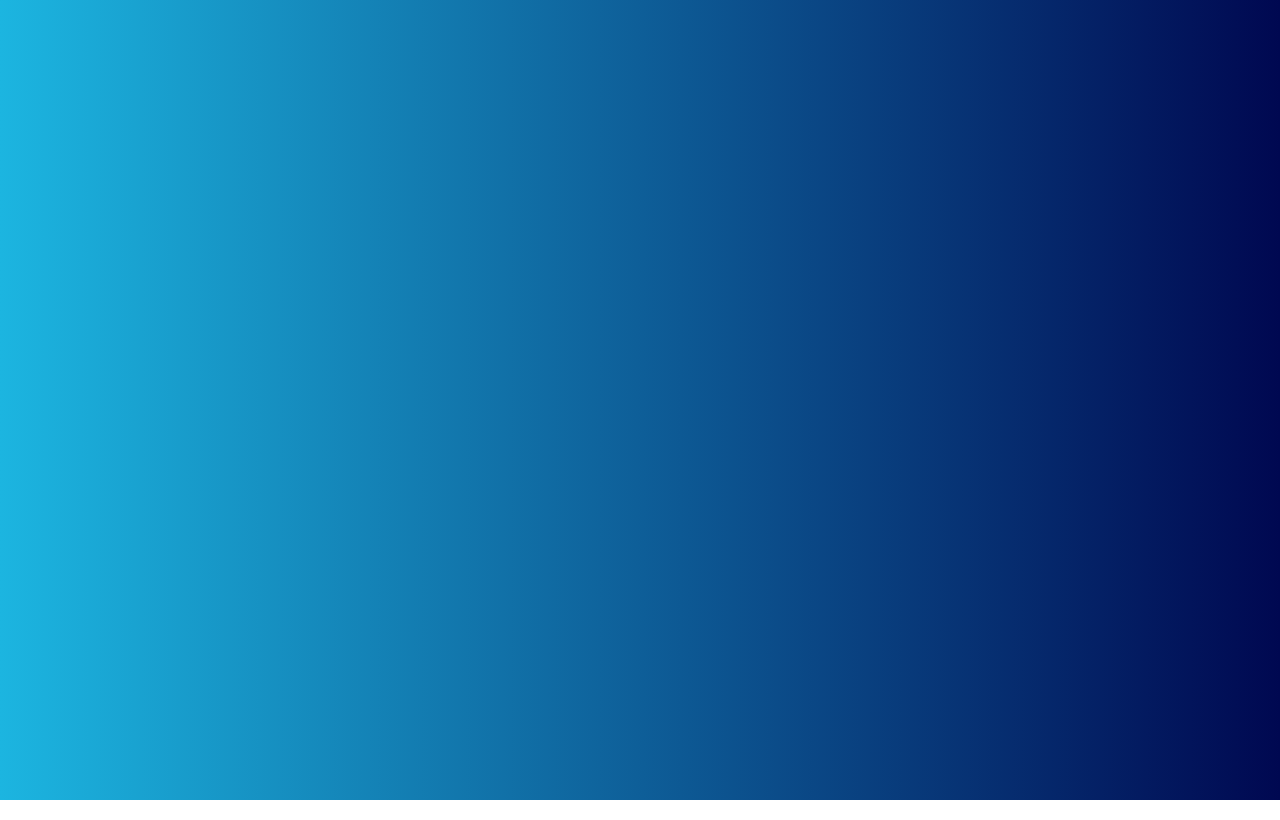
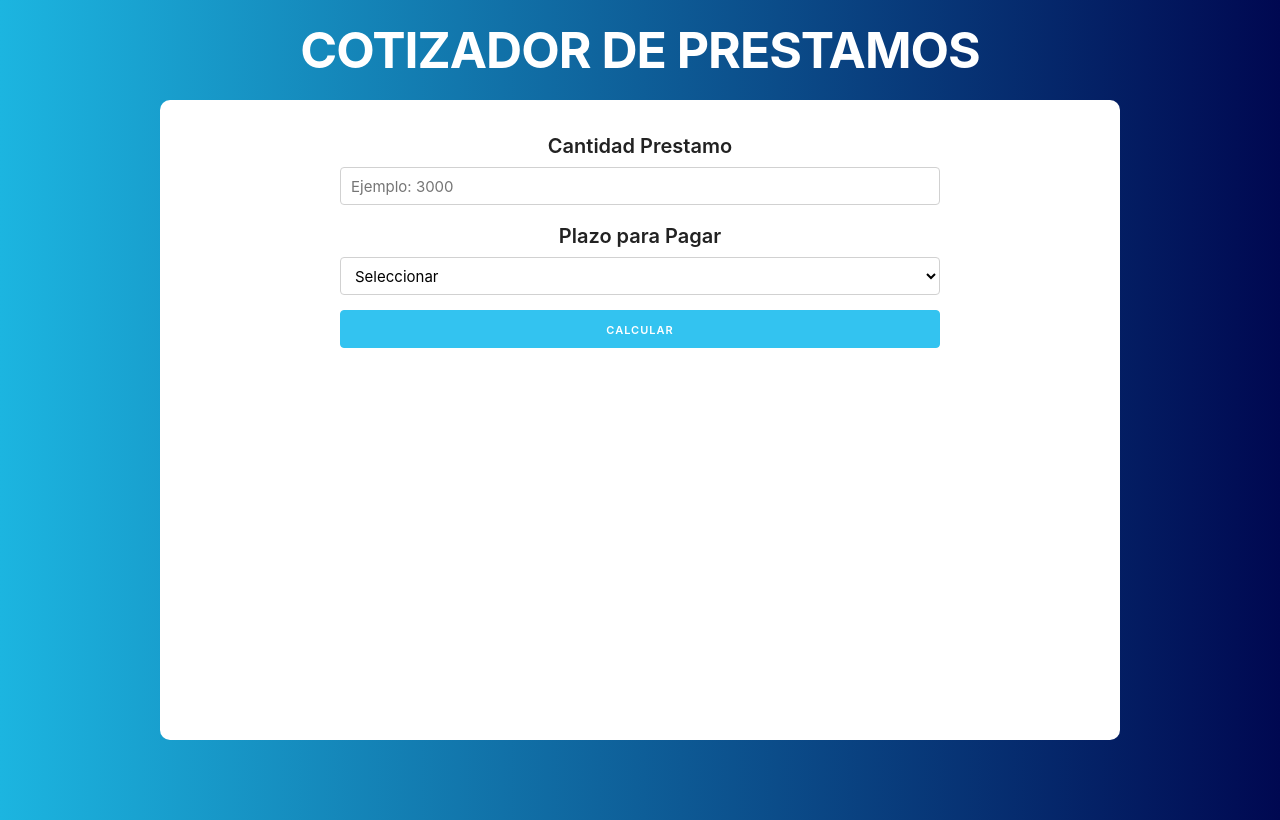
Before and after one commit to MargaritaBerjon/cotizador-de-prestamos, a React (Create React App) app: page / in a window 1280 px wide. Built offline with nearby package versions, Linux system fonts and the light colour scheme.

Commit message:
feature: add form component

```diff
--- a/src/App.js
+++ b/src/App.js
@@ -1,5 +1,6 @@
 import React from 'react';
 import Header from './components/Header.js'
+import Form from './components/Form.js'
 
 
 import './App.css';
@@ -7,7 +8,10 @@ import './App.css';
 function App() {
   return (
     <>
-      <Header></Header>
+      <Header title='Cotizador de prestamos'></Header>
+      <div className='container'>
+        <Form></Form>
+      </div>
     </>
   );
 }
--- /dev/null
+++ b/src/components/Form.js
@@ -0,0 +1,41 @@
+import React, { useState } from 'react';
+
+const Form = () => {
+  const [quantity, setQuantity] = useState(0);
+
+  return (
+    <form>
+      <div className="row">
+        <div>
+          <label>Cantidad Prestamo</label>
+          <input
+            className="u-full-width"
+            type="number"
+            placeholder="Ejemplo: 3000"
+          />
+        </div>
+        <div>
+          <label>Plazo para Pagar</label>
+          <select
+            className="u-full-width"
+          >
+            <option value="">Seleccionar</option>
+            <option value="3">3 meses</option>
+            <option value="6">6 meses</option>
+            <option value="12">12 meses</option>
+            <option value="24">24 meses</option>
+          </select>
+        </div>
+        <div>
+          <input
+            type="submit"
+            value="Calcular"
+            className="button-primary u-full-width"
+          />
+        </div>
+      </div>
+    </form>
+  );
+}
+
+export default Form;
--- a/src/components/Header.js
+++ b/src/components/Header.js
@@ -1,10 +1,13 @@
 import React from 'react'
 
-function Header() {
+function Header({ title }) {
 
   return (
-    <></>
-  );
+    <>
+      <h1>{title}</h1>
+
+    </>
+  )
 }
 
 export default Header;
```
